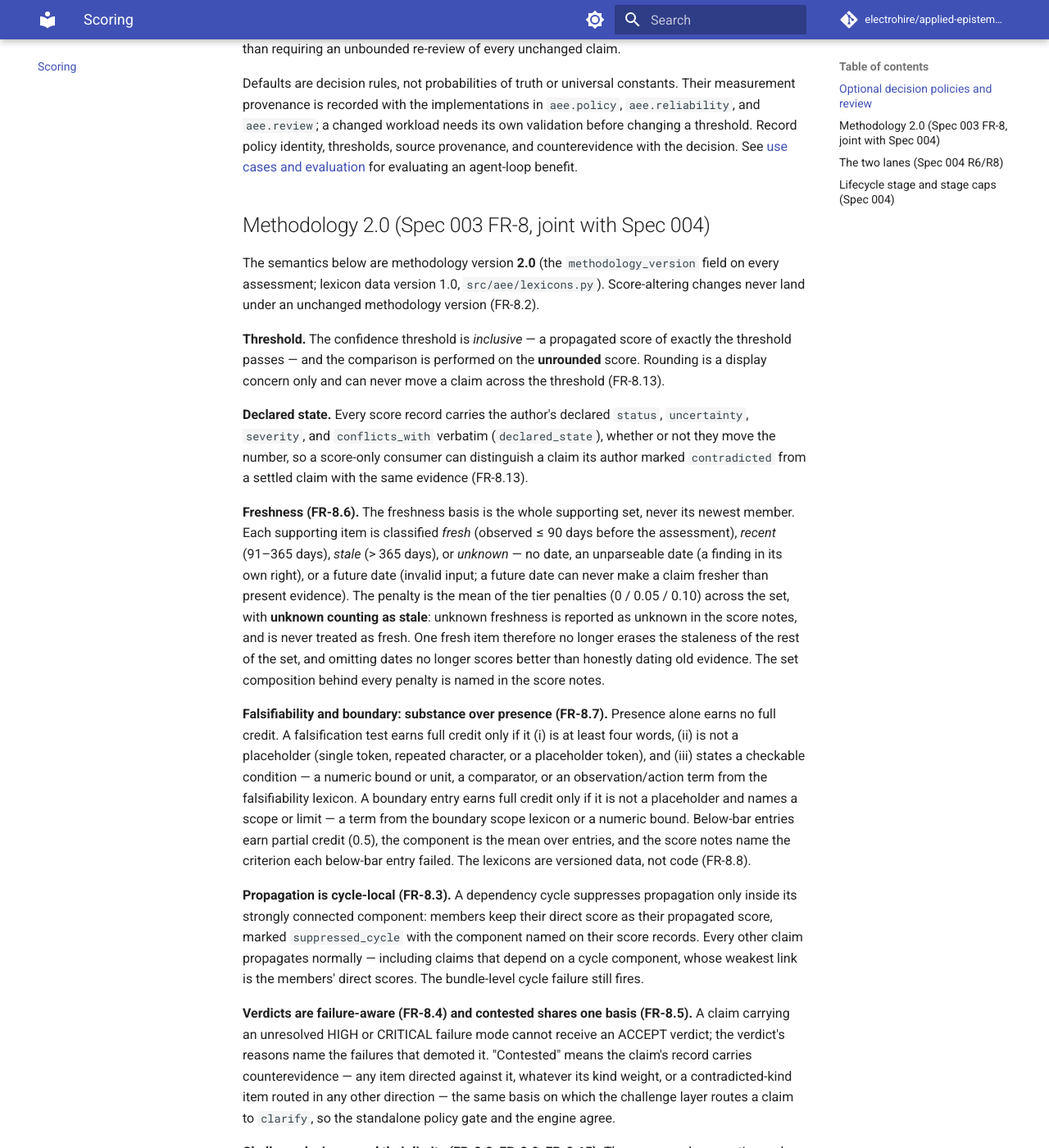
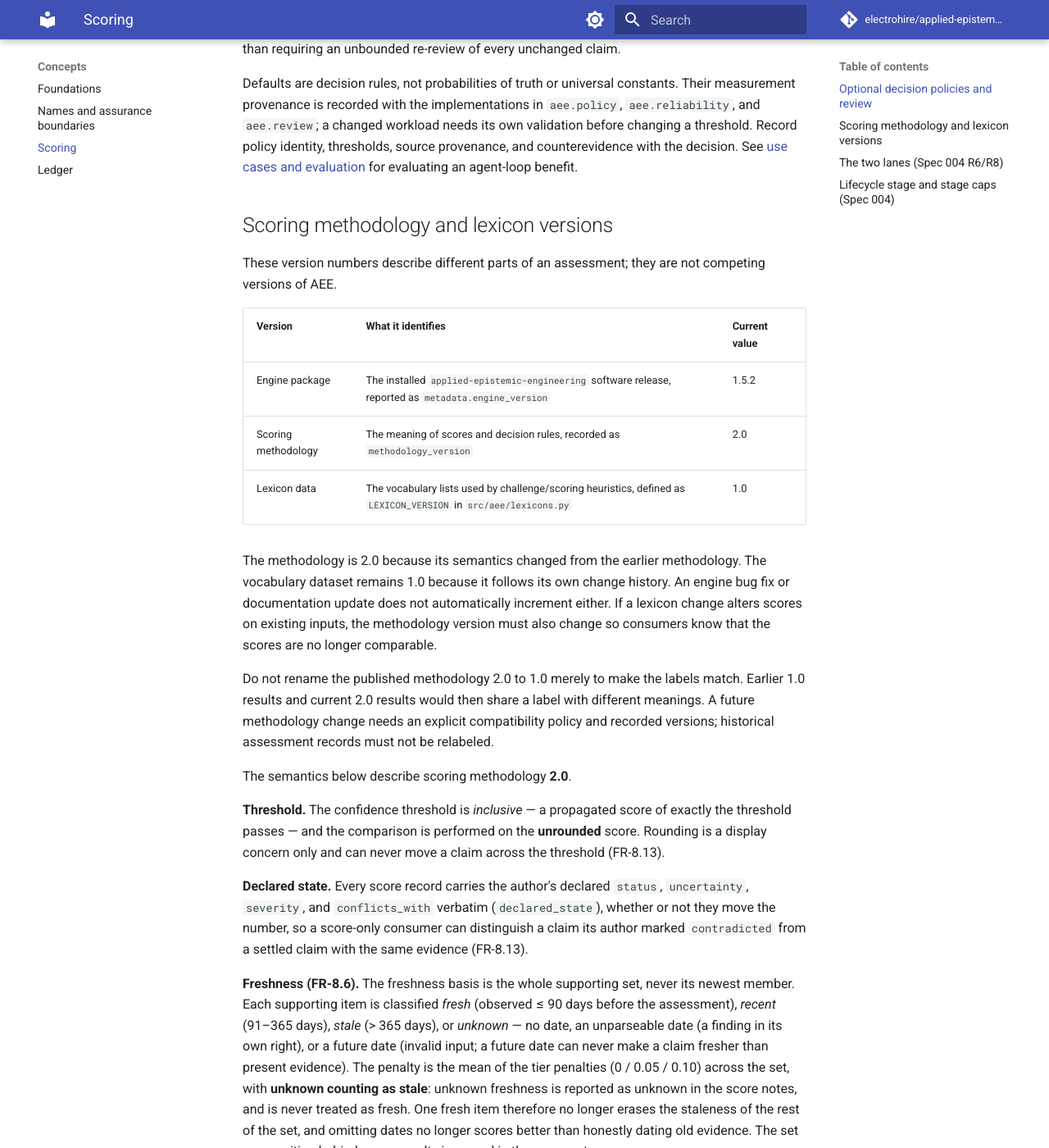
Before and after one commit to electrohire/applied-epistemic-engineering, an MkDocs documentation site: the page built from docs/scoring.md, in a window 1280 px wide and 1400 px high, scrolled down 808 px. Shown: the whole window at 82% size. Built offline with MkDocs 1.6.1 and Material for MkDocs 9.7.7, drawn with Linux system fonts in a browser that asks for light colours; comment, search, counter and statistics services are not loaded.

Commit message:
Add input fuzzing and fix documentation navigation (#52)
* Add input fuzzing and clarify documentation navigation and versions

* Enable native Mermaid rendering for documentation diagrams

```diff
--- a/docs/scoring.md
+++ b/docs/scoring.md
@@ -39,12 +39,29 @@ validation before changing a threshold. Record policy identity, thresholds,
 source provenance, and counterevidence with the decision. See
 [use cases and evaluation](use-cases.md) for evaluating an agent-loop benefit.
 
-## Methodology 2.0 (Spec 003 FR-8, joint with Spec 004)
+## Scoring methodology and lexicon versions
 
-The semantics below are methodology version **2.0** (the
-`methodology_version` field on every assessment; lexicon data
-version 1.0, `src/aee/lexicons.py`). Score-altering changes never
-land under an unchanged methodology version (FR-8.2).
+These version numbers describe different parts of an assessment; they are not
+competing versions of AEE.
+
+| Version | What it identifies | Current value |
+| --- | --- | --- |
+| Engine package | The installed `applied-epistemic-engineering` software release, reported as `metadata.engine_version` | 1.5.2 |
+| Scoring methodology | The meaning of scores and decision rules, recorded as `methodology_version` | 2.0 |
+| Lexicon data | The vocabulary lists used by challenge/scoring heuristics, defined as `LEXICON_VERSION` in `src/aee/lexicons.py` | 1.0 |
+
+The methodology is 2.0 because its semantics changed from the earlier methodology.
+The vocabulary dataset remains 1.0 because it follows its own change history.
+An engine bug fix or documentation update does not automatically increment either.
+If a lexicon change alters scores on existing inputs, the methodology version
+must also change so consumers know that the scores are no longer comparable.
+
+Do not rename the published methodology 2.0 to 1.0 merely to make the labels
+match. Earlier 1.0 results and current 2.0 results would then share a label with
+different meanings. A future methodology change needs an explicit compatibility
+policy and recorded versions; historical assessment records must not be relabeled.
+
+The semantics below describe scoring methodology **2.0**.
 
 **Threshold.** The confidence threshold is *inclusive* — a
 propagated score of exactly the threshold passes — and the
--- a/mkdocs.yml
+++ b/mkdocs.yml
@@ -27,15 +27,18 @@ theme:
 nav:
   - Home: index.md
   - Getting Started: quickstart.md
-  - CLI, agent, and Spec Kit: agent.md
-  - Use cases and agent loops: use-cases.md
-  - Foundations: concepts.md
-  - Names and assurance boundaries: names-and-assurance.md
-  - Scoring: scoring.md
-  - Ledger: ledger.md
-  - Version policy: versioning.md
-  - Spec Kit Integration: spec-kit.md
-  - Python API: api.md
+  - Guides:
+      - CLI, agent, and Spec Kit: agent.md
+      - Use cases and agent loops: use-cases.md
+      - Spec Kit integration: spec-kit.md
+  - Concepts:
+      - Foundations: concepts.md
+      - Names and assurance boundaries: names-and-assurance.md
+      - Scoring: scoring.md
+      - Ledger: ledger.md
+  - Reference:
+      - Python API: api.md
+      - Version policy: versioning.md
   - Security: security.md
 
 markdown_extensions:
@@ -44,7 +47,11 @@ markdown_extensions:
   - toc:
       permalink: true
   - pymdownx.highlight
-  - pymdownx.superfences
+  - pymdownx.superfences:
+      custom_fences:
+        - name: mermaid
+          class: mermaid
+          format: !!python/name:pymdownx.superfences.fence_code_format
 
 plugins:
   - search
--- a/pyproject.toml
+++ b/pyproject.toml
@@ -62,7 +62,7 @@ Issues = "https://github.com/electrohire/applied-epistemic-engineering/issues"
 packages = ["src/aee"]
 
 [tool.hatch.build.targets.sdist]
-include = ["src/aee", "tests", "docs", "README.md", "LICENSE", "CHANGELOG.md", "mkdocs.yml", ".readthedocs.yaml"]
+include = ["src/aee", "tests", "fuzz", "docs", "README.md", "LICENSE", "CHANGELOG.md", "mkdocs.yml", ".readthedocs.yaml"]
 
 [tool.pytest.ini_options]
 addopts = "-ra --strict-markers"
```
Also changed, not shown: CHANGELOG.md (+7 -0 lines), CONTRIBUTING.md (+16 -0 lines), docs/security.md (+14 -0 lines), 12 other files.
